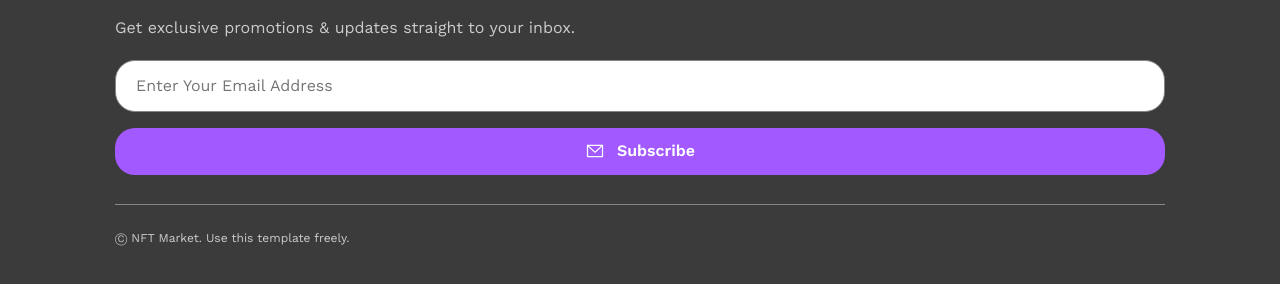
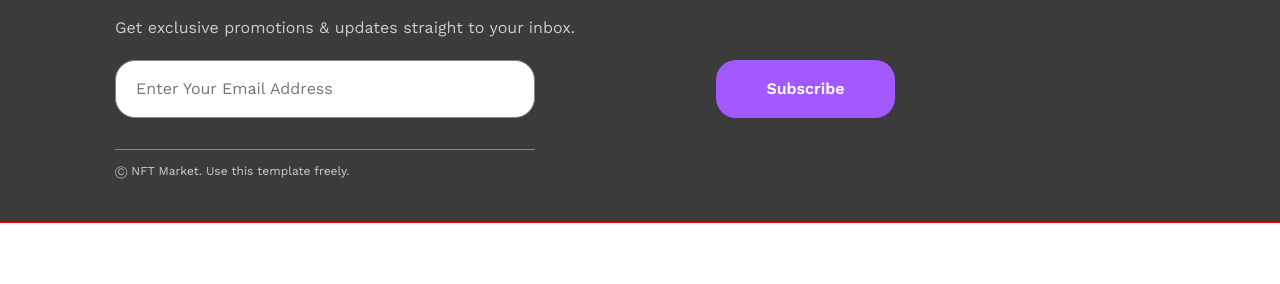
Before and after one commit to BendelVolodymyr/Smart-Foxes-NTF-Marketplace, a website built with Vite: page src/index.html in a window 1280 px wide. Shown: the part 518-802 px from the top of the page. Built offline with nearby package versions, Linux system fonts and the light colour scheme.

Commit message:
footer-tablet

```diff
--- a/src/css/footer.css
+++ b/src/css/footer.css
@@ -1,5 +1,6 @@
 .footer {
     background-color: #3B3B3B;
+
 }
 .footer-container {
    padding-top: 40px;
@@ -90,15 +91,47 @@ margin-bottom: 20px;
 
     margin-bottom: 20px;
 }
+@media only screen and (min-width: 834px) {
+    .footer-form-wrapper {
+position: relative;
+    }
+}
+
 .footer-form {
     display: flex;
     flex-direction: column;
-    align-items: center;
+    /* align-items: center; */
 }
 .footer-label {
     display: flex;
-    /* max-width: 315px; */
+    max-width: 315px;
     width: 100%;
+
+    position: relative;
+}
+
+@media only screen and (min-width: 834px) {
+    .footer-label {
+        max-width: 420px;
+    }
+}
+
+.footer-label::after {
+    content: "";
+    display: block;
+    position: absolute;
+
+    background-color: #858584;
+    width: 100%;
+height: 1px;
+
+bottom: -78px;
+left: 0px;
+}
+@media only screen and (min-width: 834px) {
+    .footer-label::after {
+        bottom: 8px;
+    }
 }
 .footer-input {
     border-radius: 20px;
@@ -114,13 +147,21 @@ margin-bottom: 20px;
 
 margin-bottom: 16px;
 }
+@media only screen and (min-width: 834px) {
+    .footer-input {
+        padding-top: 19px;
+        padding-bottom: 19px;
+
+        margin-bottom: 40px;
+    }
+}
 .footer-input::placeholder {
     columns: #2B2B2B;
     font-family: Work Sans;
     line-height: 1.4;
 }
 .footer-btn {
-    width: 100%;
+    max-width: 315px;
     display: flex;
 align-items: center;
 justify-content: center;
@@ -129,31 +170,32 @@ align-self: stretch;
 
 border-radius: 20px;
 background-color: #A259FF;
-
 padding-top: 12px;
 padding-bottom: 12px;
-
 border: none;
-
-position: relative;
 
 margin-bottom: 50px;
 }
-.footer-btn::after {
-    content: "";
-    display: block;
-    position: absolute;
+@media only screen and (min-width: 834px) {
+    .footer-btn {
+        min-width: 179px;
+        position: absolute;
+        top: 0;
+        right: 270px;
+        padding-top: 18px;
+        padding-bottom: 18px;
+    }
+}
 
-    background-color: #858584;
-    width: 100%;
-height: 1px;
-
-bottom: -30px;
-left: 0px;
-}
 .footer-btn-icon {
     width: 20px;
     height: 20px;
+}
+@media only screen and (min-width: 834px){
+    .footer-btn-icon {
+        display: none;
+    }
+
 }
 .footer-btn-text {
     color: #FFF;
--- a/src/css/index.css
+++ b/src/css/index.css
@@ -11,6 +11,12 @@
 @import url('./discover.css');
 @import url('./digest.css');
 @import url('./footer.css');
+*,
+*::before,
+*::after {
+  box-sizing: border-box;
+}
+
 
 :root {
   font-family: Inter, Avenir, Helvetica, Arial, sans-serif;
@@ -34,6 +40,7 @@ body {
   background-color: #2B2B2B;
 }
 /*==========container============================*/
+
 .container {
   margin: 0 auto;
   max-width: 375px;
--- a/src/partials/footer.html
+++ b/src/partials/footer.html
@@ -70,8 +70,10 @@
     <p class="footer-subtitle">
       Get exclusive promotions & updates straight to your inbox.
     </p>
+    <div class="footer-form-wrapper">
     <form class="footer-form" name="email_address" autocomplete="off">
       <label class="footer-label">
+
         <input
           class="footer-input"
           type="email"
@@ -90,8 +92,10 @@
         </svg>
         <p class="footer-btn-text">Subscribe</p>
       </button>
+
     </form>
+      </div>
     <a href="#" class="footer-link-privacy"
-      >Ⓒ NFT Market. Use this template freely.</a >
+    >Ⓒ NFT Market. Use this template freely.</a >
   </div>
 </footer>
```
